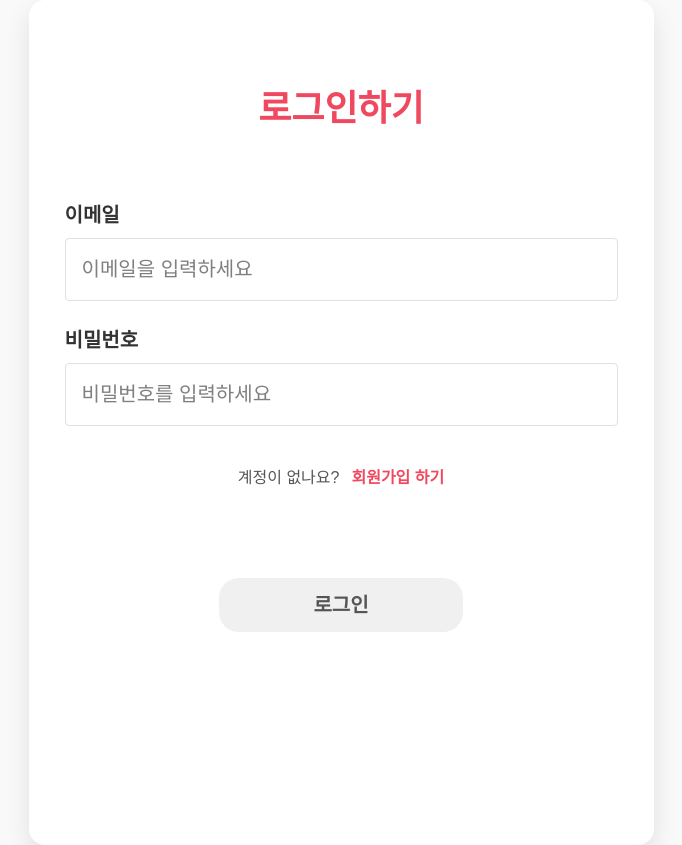
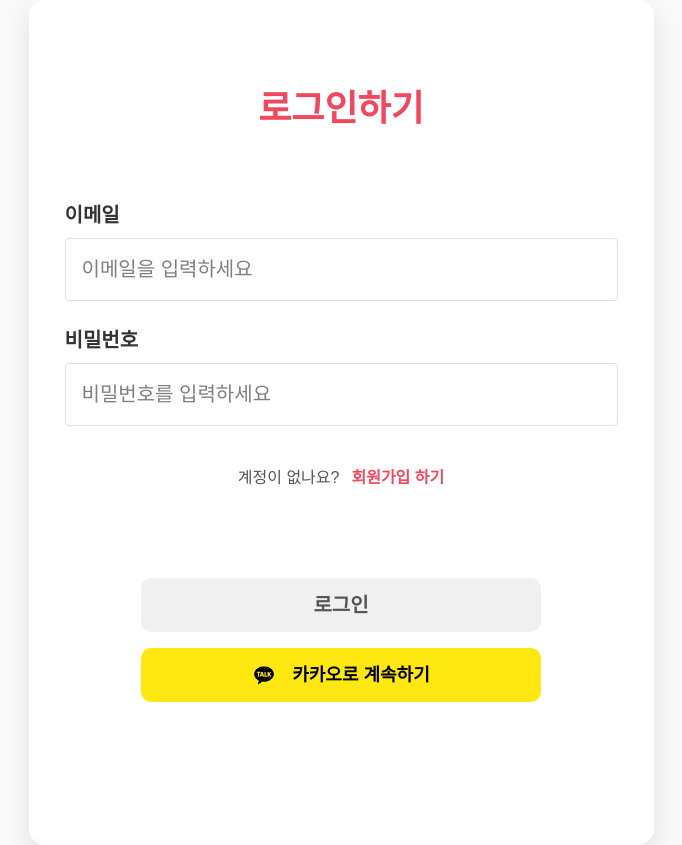
Before and after one commit to mrainbeat/week7_homework, a React app in the folder Delivery/: page /Login in a window 1280 px wide. Shown: the whole page, without its empty margins (299-981 px from the left). Built offline with nearby package versions, Linux system fonts and the light colour scheme; no server answers; the HTML template or start-up script is replaced by a standard one; a web font is replaced by a local one.

Commit message:
[Feat] 카카오 로그인 구현 테스트 및 리드미 수정

```diff
--- /dev/null
+++ b/Delivery/src/components/KakaoLoginButton.jsx
@@ -0,0 +1,27 @@
+import KakaoIcon from '../assets/kakaotalk.png';
+
+const KakaoLoginButton = () => {
+  const REDIRECT_URI = import.meta.env.VITE_KAKAO_REDIREDCT_URI;
+  const REST_API_KEY = import.meta.env.VITE_KAKAO_API_KEY;
+
+  //유저를 보낼 카카오 로그인 창 주소 조합하기
+  //내 클라이언트 아이디(client_id) 확인 후 로그인이 끝나면 콜백 페이지로(redirect_uri) 인가코드(code)를 던져달라고 요청하기
+  const KAKAO_AUTH_URL = `https://kauth.kakao.com/oauth/authorize?client_id=${REST_API_KEY}&redirect_uri=${REDIRECT_URI}&response_type=code`;
+
+  //유저가 카카오 로그인 버튼을 누르면 -> 브라우저 주소창 자체를 요청 주소창으로 이동시킴
+  const handleLogin = () => {
+    window.location.href = KAKAO_AUTH_URL;
+  };
+
+  return (
+    <button
+      onClick={handleLogin}
+      className="w-full flex flex-row gap-4 justify-center py-2 items-center bg-[#FFE812] rounded-[10px] h-[54px] cursor-pointer"
+    >
+      <img src={KakaoIcon} alt="카카오 로그인" className="w-6 h-6" />
+      <p className="text-[#000000] font-bold text-[18px]">카카오로 계속하기</p>
+    </button>
+  );
+};
+
+export default KakaoLoginButton;
--- /dev/null
+++ b/Delivery/src/pages/KakaoCallback.jsx
@@ -0,0 +1,52 @@
+import { useEffect } from 'react';
+import { useNavigate, useSearchParams } from 'react-router-dom';
+import api from '../api/axios';
+
+const KakaoCallback = () => {
+  const navigate = useNavigate();
+  const [searchParams] = useSearchParams(); //주소창의 값들을 읽어온다
+
+  //화면이 처음 켜질 때 한 번 실행됨
+  useEffect(() => {
+    //유저가 카카오 로그인을 마치면 -> 카카오가 우리 사이트로 돌려보내면서 인가코드를 붙여서 보냄 -> 인가코드만 뽑아내기
+    const code = useSearchParams.get('code');
+    if (code) {
+      //받은 코드를 백한테 보냄(기본 로그인과 다른점) -> 코드를 토큰과 바꿔와야됨
+      sendCodeToBackend(code);
+    }
+  }, [searchParams]);
+
+  //뽑아낸 코드를 백엔드 서버로 보내서 토큰 받아오기
+  const sendCodeToBackend = async (code) => {
+    try {
+      const response = await api.post('api/auth/kakao', {
+        code: code,
+      });
+
+      const data = response.data;
+      console.log('백엔드에서 받아온 토큰 데이터 : ', data);
+
+      //토큰과 로그인 여부를 로컬에 저장하기
+      const token =
+        response.data.accessToken || response.data.data?.accessToken;
+
+      if (token) {
+        // 로컬에 accessToken 및 로그인 여부 저장
+        localStorage.setItem('accessToken', token);
+        localStorage.setItem('isLoggedIn', 'true');
+      }
+
+      navigate('/', { replace: true });
+    } catch (error) {
+      console.error('카카오 로그인 중 백엔드와 통신 에러 : ', error);
+    }
+  };
+
+  return (
+    <div className="w-full h-screen felx items-center justify-center">
+      <p className="text-lg font-medium text-gray-300">카카오 로그인 처리중</p>
+    </div>
+  );
+};
+
+export default KakaoCallback;
--- a/Delivery/src/pages/Login.jsx
+++ b/Delivery/src/pages/Login.jsx
@@ -1,5 +1,6 @@
 import React, { useState } from 'react';
 import { useNavigate } from 'react-router-dom';
+import KakaoLoginButton from '../components/KakaoLoginButton';
 import api from '../api/axios'; //axios 추가
 
 export default function Login({ onLoginSuccess }) {
@@ -136,11 +137,14 @@
           {/* 로그인 버튼 */}
           <button
             type="submit"
-            className="w-[244px] h-[54px] bg-[#f0f0f0] text-[#555555] border-none rounded-[20px] text-[20px] font-bold cursor-pointer mx-auto mt-[64px] transition-all duration-200 ease-in-out hover:bg-red-primary hover:text-white"
+            className="w-[400px] h-[54px] bg-[#f0f0f0] text-[#555555] border-none rounded-[10px] text-[20px] font-bold cursor-pointer mx-auto mt-[64px] transition-all duration-200 ease-in-out hover:bg-red-primary hover:text-white"
           >
             로그인
           </button>
         </form>
+        <div className="relative z-10 w-[400px] mx-auto mt-4 cursor-pointer">
+          <KakaoLoginButton />
+        </div>
       </div>
     </div>
   );
```
Also changed, not shown: Delivery/src/assets/kakaotalk.png (added), 1 other file (tests, documents, lock files or other folders).
